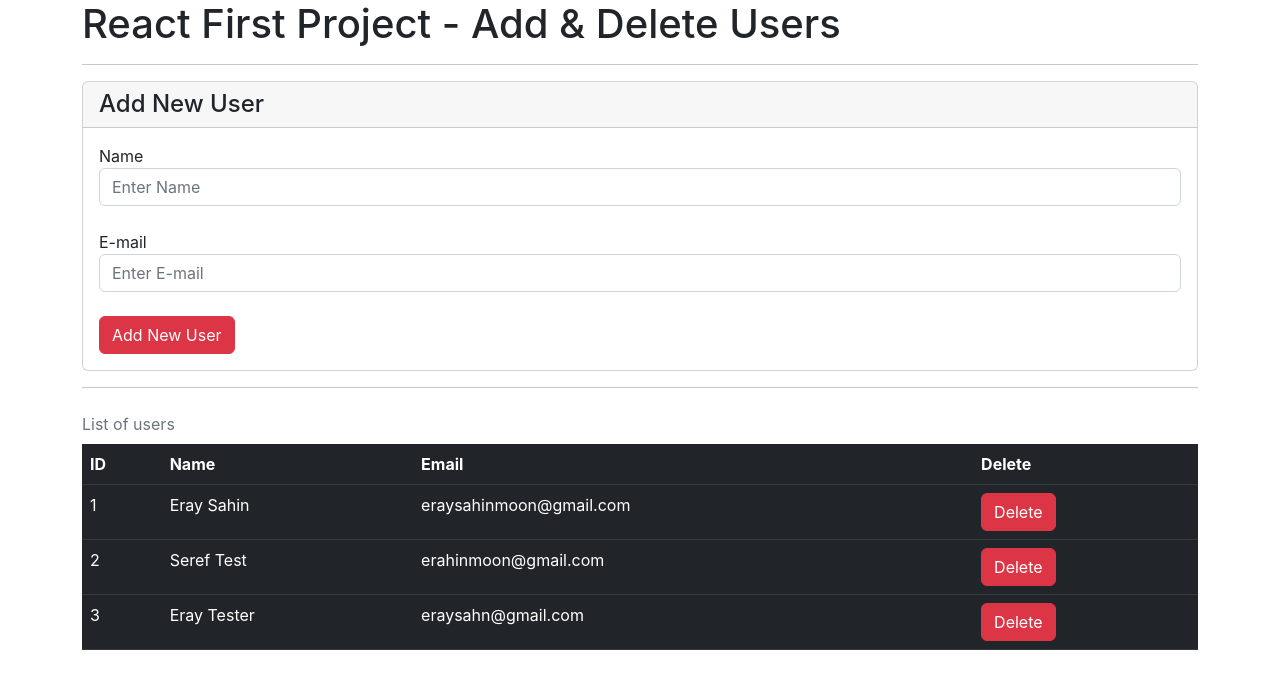
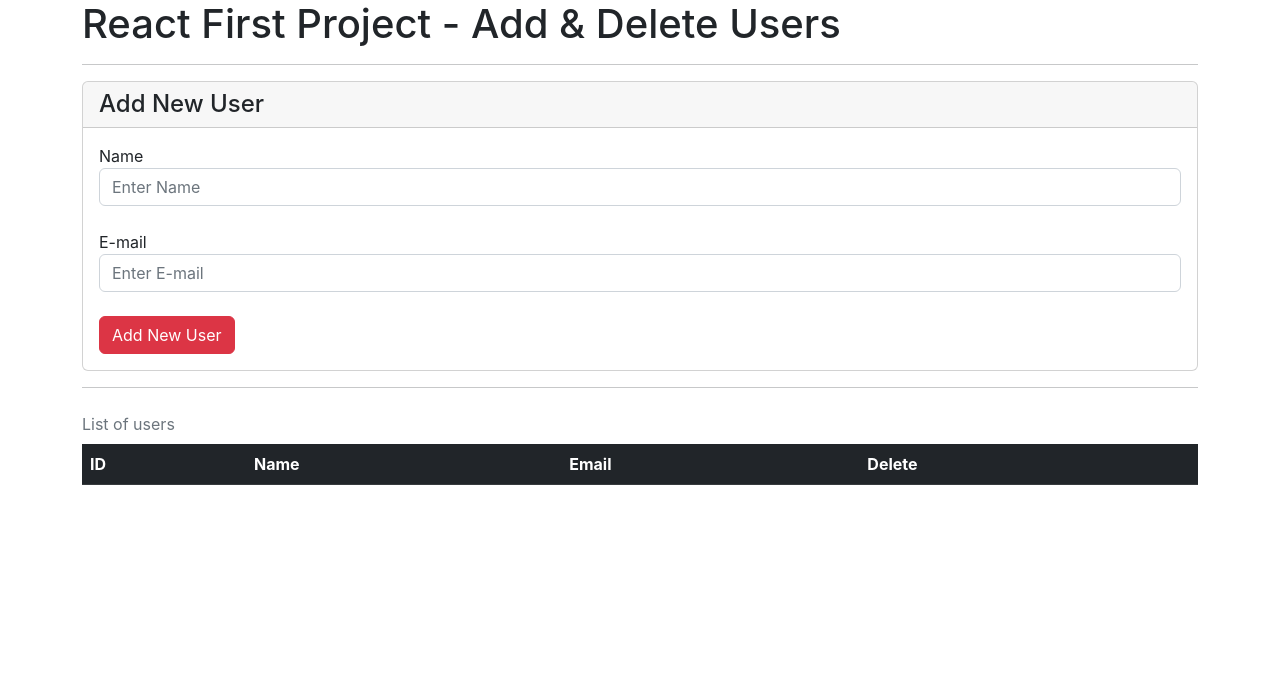
Before and after one commit to eraysahin06/ReactBootstrapAddDeleteUser, a React (Create React App) app: page / in a window 1280 px wide. Shown: the top 688 px of the page. Built offline with nearby package versions, Linux system fonts and the light colour scheme.

Commit message:
Update App.js

```diff
--- a/src/App.js
+++ b/src/App.js
@@ -3,30 +3,10 @@ import AddUser from './components/AddUser';
 import Users from './components/Users';
 
 class App extends Component {
-
-
-
-
   constructor(props) {
     super(props);
     this.state = {
-      users:[
-        {
-          id: 1,
-          name: "Eray Sahin",
-          email: "eraysahinmoon@gmail.com",
-        },
-        {
-          id: 2,
-          name: "Seref Test",
-          email: "erahinmoon@gmail.com",
-        },
-        {
-          id: 3,
-          name: "Eray Tester",
-          email: "eraysahn@gmail.com",
-        },
-      ]
+      users:[]
     };
     this.deleteUser = this.deleteUser.bind(this);
     this.addUser = this.addUser.bind(this);
```
